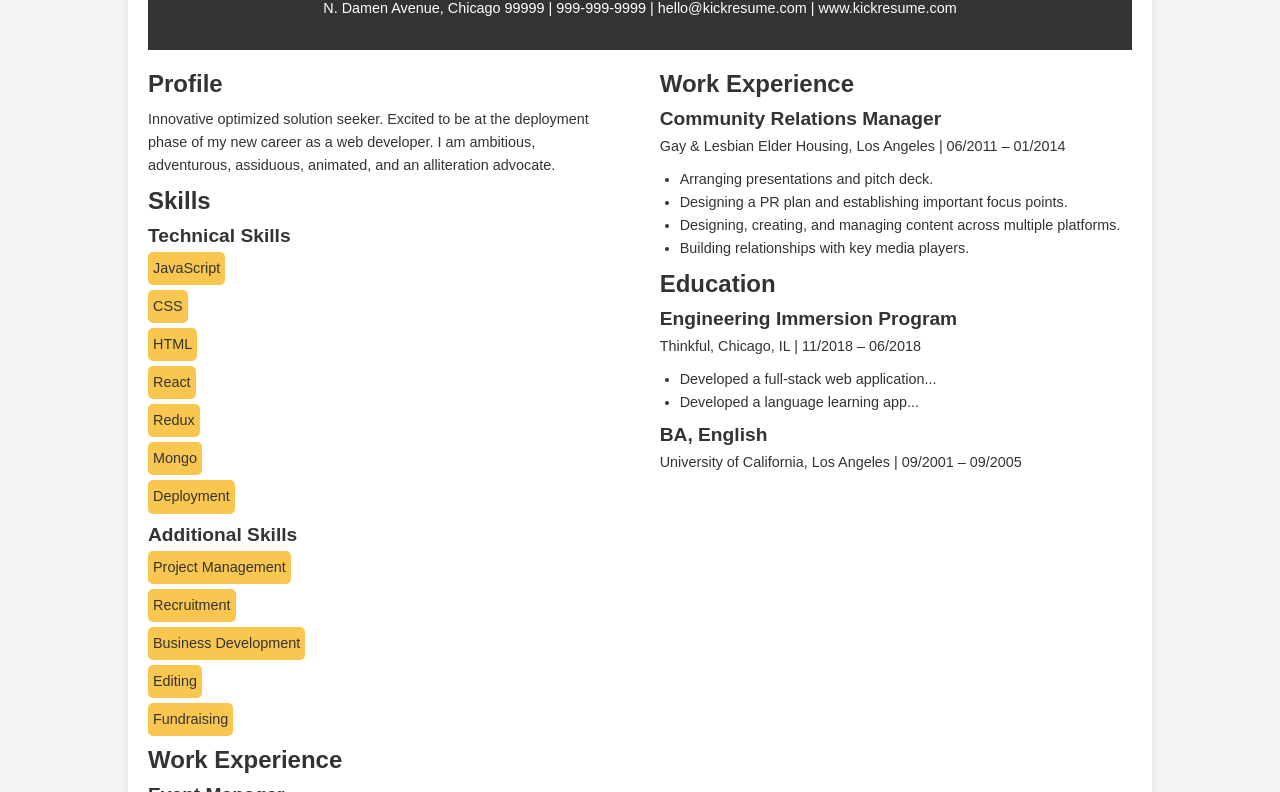
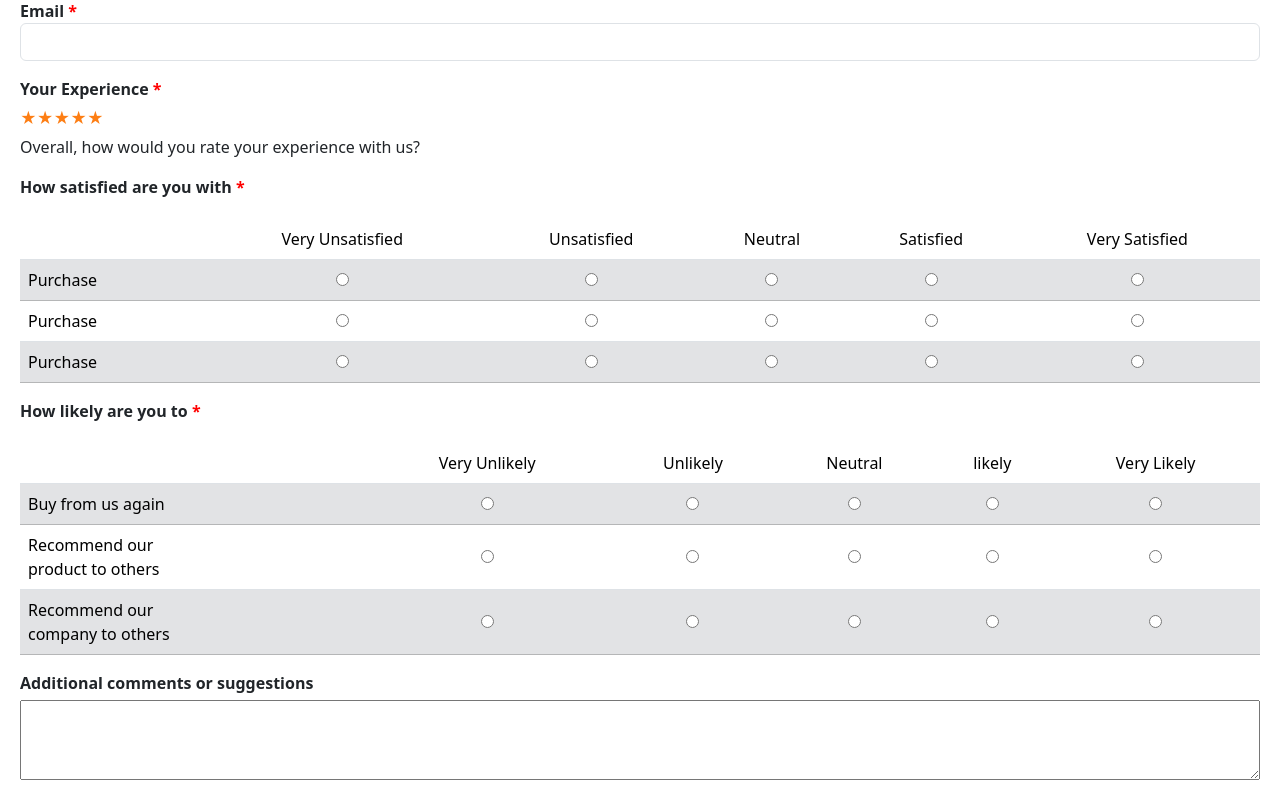
Before and after one commit to Ajithkumar-FullStack-developer/Task-Day-11-Resume, a plain HTML site: page index.html in a window 1280 px wide. Shown: the part 118-910 px from the top of the page. Drawn offline with nearby package versions, Linux system fonts and the light colour scheme.

Commit message:
Day 11-Survey-Form

```diff
--- a/index.html
+++ b/index.html
@@ -3,86 +3,123 @@
 <head>
     <meta charset="UTF-8">
     <meta name="viewport" content="width=device-width, initial-scale=1.0">
-    <title>Resume</title>
+    <title>Form Layout</title>
     <link rel="stylesheet" href="styles.css">
+    <link href="https://cdn.jsdelivr.net/npm/bootstrap@5.3.3/dist/css/bootstrap.min.css" rel="stylesheet" integrity="sha384-QWTKZyjpPEjISv5WaRU9OFeRpok6YctnYmDr5pNlyT2bRjXh0JMhjY6hW+ALEwIH" crossorigin="anonymous">
+
 </head>
 <body>
-    <div class="container">
-        <header class="header">
-            <img src="path-to-profile-image.jpg" alt="Profile Picture" class="profile-img">
-            <h1>BRIAN DUDEY</h1>
-            <p>N. Damen Avenue, Chicago 99999 | 999-999-9999 | hello@kickresume.com | www.kickresume.com</p>
-        </header>
 
-        <div class="content">
-            <section class="left-column">
-                <div class="profile">
-                    <h2>Profile</h2>
-                    <p>Innovative optimized solution seeker. Excited to be at the deployment phase of my new career as a web developer. I am ambitious, adventurous, assiduous, animated, and an alliteration advocate.</p>
+<form class="padding">
+
+    <div class="form-group">
+        <label class="required">Name</label>
+        <div class="form-row">
+            <input type="text" class="form-control">
+            <input type="text" class="form-control">
+        </div>
+        <div class="form-row">
+            <small class="small-text">First</small>
+            <small class="small-text">Last</small>
+        </div>
     </div>
 
-                <div class="skills">
-                    <h2>Skills</h2>
-                    <h3>Technical Skills</h3>
-                    <ul>
-                        <li>JavaScript</li>
-                        <li>CSS</li>
-                        <li>HTML</li>
-                        <li>React</li>
-                        <li>Redux</li>
-                        <li>Mongo</li>
-                        <li>Deployment</li>
-                    </ul>
-
-                    <h3>Additional Skills</h3>
-                    <ul>
-                        <li>Project Management</li>
-                        <li>Recruitment</li>
-                        <li>Business Development</li>
-                        <li>Editing</li>
-                        <li>Fundraising</li>
-                    </ul>
+    <div class="form-group">
+        <label class="required">Email</label>
+        <input type="email" class="form-control">
     </div>
 
-                <div class="work-experience">
-                    <h2>Work Experience</h2>
-                    <h3>Event Manager</h3>
-                    <p>C3 Presents, Washington DC | 03/2014 – 02/2017</p>
-                    <ul>
-                        <li>Lead and execute all phases of event planning and production...</li>
-                        <li>Brought new business to the organization...</li>
-                        <li>Exercise fiscal control over budget creation, tracking, and reporting.</li>
-                    </ul>
+    <div class="survey-section">
+        <label class="required">Your Experience</label>
+        <div>
+            <label class="required-star">★★★★★</label>
         </div>
-            </section>
+        <p>Overall, how would you rate your experience with us?</p>
+        <label class="required">How satisfied are you with</label>
+    </div>
+    <table class="table">
+        <tbody>
+            <tr>
+                <th scope="row"></th>
+                <td class="text-center">Very Unsatisfied</td>
+                <td class="text-center">Unsatisfied</td>
+                <td class="text-center">Neutral</td>
+                <td class="text-center">Satisfied</td>
+                <td class="text-center">Very Satisfied</td>
+              </tr>
+          <tr class="table-secondary form-rows special-row">
+            <td>Purchase</td>
+            <td class="text-center"><input type="radio" name="recommend_company" value="1"></td>
+            <td class="text-center"><input type="radio" name="recommend_company" value="2"></td>
+            <td class="text-center"><input type="radio" name="recommend_company" value="3"></td>
+            <td class="text-center"><input type="radio" name="recommend_company" value="4"></td>
+            <td class="text-center"><input type="radio" name="recommend_company" value="5"></td>
+          </tr>
+          <tr>
+            <td>Purchase</td>
+            <td class="text-center"><input type="radio" name="recommend_company" value="1"></td>
+            <td class="text-center"><input type="radio" name="recommend_company" value="2"></td>
+            <td class="text-center"><input type="radio" name="recommend_company" value="3"></td>
+            <td class="text-center"><input type="radio" name="recommend_company" value="4"></td>
+            <td class="text-center"><input type="radio" name="recommend_company" value="5"></td>
+          </tr>
+          <tr class="table-secondary form-rows special-row">
+            <td>Purchase</td>
+                <td class="text-center"><input type="radio" name="recommend_company" value="1"></td>
+                <td class="text-center"><input type="radio" name="recommend_company" value="2"></td>
+                <td class="text-center"><input type="radio" name="recommend_company" value="3"></td>
+                <td class="text-center"><input type="radio" name="recommend_company" value="4"></td>
+                <td class="text-center"><input type="radio" name="recommend_company" value="5"></td>
+          </tr>
+        </tbody>
+      </table>
 
-            <section class="right-column">
-                <div class="work-experience">
-                    <h2>Work Experience</h2>
-                    <h3>Community Relations Manager</h3>
-                    <p>Gay & Lesbian Elder Housing, Los Angeles | 06/2011 – 01/2014</p>
-                    <ul>
-                        <li>Arranging presentations and pitch deck.</li>
-                        <li>Designing a PR plan and establishing important focus points.</li>
-                        <li>Designing, creating, and managing content across multiple platforms.</li>
-                        <li>Building relationships with key media players.</li>
-                    </ul>
+
+      <div class="survey-section">
+        <label class="required">How likely are you to</label>
     </div>
+    <table class="table">
+        <tbody>
+            <tr>
+                <th scope="row"></th>
+                <td class="text-center">Very Unlikely</td>
+                <td class="text-center">Unlikely</td>
+                <td class="text-center">Neutral</td>
+                <td class="text-center">likely</td>
+                <td class="text-center">Very Likely</td>
+              </tr>
+          <tr class="table-secondary form-rows special-row">
+            <td>Buy from us again</td>
+            <td class="text-center"><input type="radio" name="recommend_company" value="1"></td>
+            <td class="text-center"><input type="radio" name="recommend_company" value="2"></td>
+            <td class="text-center"><input type="radio" name="recommend_company" value="3"></td>
+            <td class="text-center"><input type="radio" name="recommend_company" value="4"></td>
+            <td class="text-center"><input type="radio" name="recommend_company" value="5"></td>
+          </tr>
+          <tr>
+            <td>Recommend our <br>product to others</td>
+            <td class="text-center center-align"><input type="radio" name="recommend_company" value="1"></td>
+            <td class="text-center center-align"><input type="radio" name="recommend_company" value="2"></td>
+            <td class="text-center center-align"><input type="radio" name="recommend_company" value="3"></td>
+            <td class="text-center center-align"><input type="radio" name="recommend_company" value="4"></td>
+            <td class="text-center center-align"><input type="radio" name="recommend_company" value="5"></td>
+          </tr>
+          <tr class="table-secondary form-rows special-row">
+            <td>Recommend our <br>company to others</td>
+                <td class="text-center center-align"><input type="radio" name="recommend_company" value="1"></td>
+                <td class="text-center center-align"><input type="radio" name="recommend_company" value="2"></td>
+                <td class="text-center center-align"><input type="radio" name="recommend_company" value="3"></td>
+                <td class="text-center center-align"><input type="radio" name="recommend_company" value="4"></td>
+                <td class="text-center center-align"><input type="radio" name="recommend_company" value="5"></td>
+          </tr>
 
-                <div class="education">
-                    <h2>Education</h2>
-                    <h3>Engineering Immersion Program</h3>
-                    <p>Thinkful, Chicago, IL | 11/2018 – 06/2018</p>
-                    <ul>
-                        <li>Developed a full-stack web application...</li>
-                        <li>Developed a language learning app...</li>
-                    </ul>
-
-                    <h3>BA, English</h3>
-                    <p>University of California, Los Angeles | 09/2001 – 09/2005</p>
+        </tbody>
+    </table>
+    <div class="survey-section">
+        <label for="comments">Additional comments or suggestions</label>
+        <textarea id="comments" name="comments"></textarea>
     </div>
-            </section>
-        </div>
-    </div>
+    <button type="submit">Submit</button>
+</form>
 </body>
 </html>
--- a/styles.css
+++ b/styles.css
@@ -1,89 +1,62 @@
-* {
-    margin: 0;
-    padding: 0;
-    box-sizing: border-box;
-    font-family: Arial, sans-serif;
+.form-group {
+    margin-bottom: 1em;
+}
+.form-group label {
+    display: block;
+    font-weight: bold;
+}
+.form-row {
+    display: flex;
+    gap: 10px;
+}
+.form-control {
+    padding: 8px;
+    width: 100%;
+}
+.required::after {
+    content: " *";
+    color: red;
 }
 
-body {
-    background-color: #f4f4f4;
-    color: #333;
+.padding{
+padding: 20px;
+}
+.required-star   {
+    color: #fd7e14;
+    color: $orange-500;
+}
+.small-text {
+    font-size: 0.8em;
+    color: gray;
 }
 
-.container {
-    width: 80%;
-    margin: 0 auto;
-    background-color: white;
-    padding: 20px;
-    border-radius: 8px;
-    box-shadow: 0 0 10px rgba(0, 0, 0, 0.1);
+
+.survey-section {
+    margin-bottom: 20px;
+}
+.survey-section label {
+    font-weight: bold;
+    display: block;
+    margin-bottom: 5px;
+}
+.rating-row {
+    display: flex;
+    justify-content: space-between;
+    align-items: center;
+    margin-bottom: 10px;
+}
+.rating-row span {
+    width: 100px;
+}
+.rating-options input {
+    margin: 0 5px;
+}
+textarea {
+    width: 100%;
+    height: 80px;
 }
 
-.header {
+.center-align {
+    vertical-align: middle;
     text-align: center;
-    padding: 20px;
-    background-color: #333;
-    color: white;
-}
-
-.header img.profile-img {
-    width: 100px;
-    border-radius: 50%;
-    margin-bottom: 10px;
-}
-
-.header h1 {
-    font-size: 2em;
-    margin-bottom: 10px;
-}
-
-.header p {
-    font-size: 0.9em;
-}
-
-.content {
-    display: flex;
-    justify-content: space-between;
-    margin-top: 20px;
-}
-
-.left-column,
-.right-column {
-    width: 48%;
-}
-
-h2 {
-    font-size: 1.5em;
-    margin-bottom: 10px;
-    color: #333;
-}
-
-h3 {
-    font-size: 1.2em;
-    margin-bottom: 5px;
-}
-
-p,
-ul {
-    font-size: 0.9em;
-    margin-bottom: 10px;
-    line-height: 1.6;
-}
-
-ul {
-    list-style-type: disc;
-    padding-left: 20px;
-}
-
-.skills ul {
-    list-style-type: none;
-    padding-left: 0;
-}
-
-.skills li {
-    background-color: #f9c74f;
-    padding: 5px;
-    margin-bottom: 5px;
-    border-radius: 5px;
-    width: fit-content;
-}
+  }
```
Lines whose indentation alone changed are shown as unchanged.
